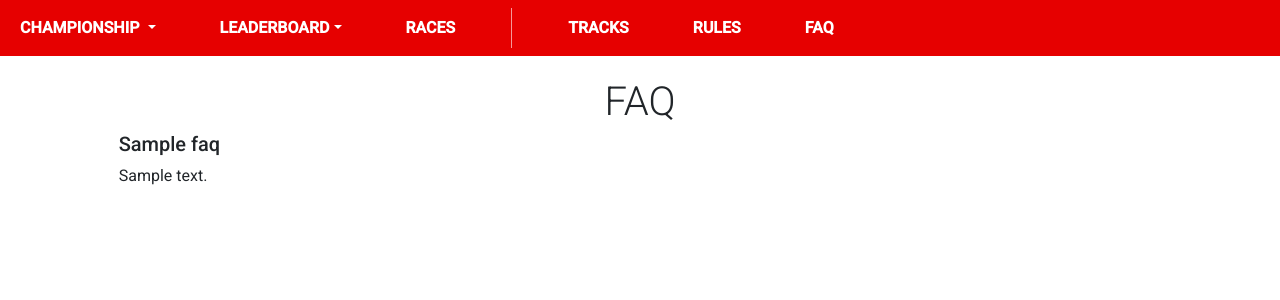
After one commit to Wadu436/formula1-championship, a Django app: page /faq/ in a window 1280 px wide. The commit adds this page. Shown: the top 300 px of the page. Run offline with Django 3.2, Linux system fonts and the light colour scheme; tables that the repository leaves empty hold one stand-in row (values such as "Sample post"); some libraries are stand-ins or nearby versions.

Commit message:
add FAQ page

```diff
--- a/app/leaderboard/admin.py
+++ b/app/leaderboard/admin.py
@@ -189,3 +189,8 @@ class RulesAdmin(ModelAdminWithoutRelatedEdits):
     list_display = ("name",)
     name = "Rules"
     inlines = [RuleEntryInline, ]
+
+@admin.register(models.FAQ, site=admin.site)
+class RulesAdmin(ModelAdminWithoutRelatedEdits):
+    list_display = ("question",)
+    name = "FAQ"
--- a/app/leaderboard/models.py
+++ b/app/leaderboard/models.py
@@ -484,3 +484,11 @@ class ConstructorMultiplier(models.Model):
 
     class Meta:
         ordering = ("championship", "constructor")
+
+class FAQ(models.Model):
+    order = models.IntegerField()
+    question = models.TextField()
+    answer = models.TextField()
+
+    class Meta:
+        ordering = ("order",)
--- a/app/leaderboard/templates/leaderboard/base.html
+++ b/app/leaderboard/templates/leaderboard/base.html
@@ -72,6 +72,9 @@
                     <li class="nav-item ms-5 minMarginTop">
                         <a class="nav-link" href="{% url 'rules' %}">Rules</a>
                     </li>
+                    <li class="nav-item ms-5 minMarginTop">
+                        <a class="nav-link" href="{% url 'faq' %}">FAQ</a>
+                    </li>
                 </ul>
             </div>
         </div>
--- /dev/null
+++ b/app/leaderboard/templates/leaderboard/faq.html
@@ -0,0 +1,30 @@
+{% extends "leaderboard/base.html" %}
+
+{% load leaderboard_extras %}
+{% load static %}
+
+
+{% block title %}FAQ{% endblock %}
+
+{% block content %}
+<div class="d-flex flex-column align-items-center mt-3 mx-0" style="width: 100%;">
+    <div class="align-middle fw-lighter fs-1">FAQ</div>
+    <div id="faq" class="col-10 container">
+        {% if faq %}
+        {% for qa in faq %}
+        {% if forloop.counter != 1 %}
+        <hr>
+        {% endif %}
+        <div class='mb-4'>
+            <div class='row h5'>
+                <div class='col'>{{qa.question}}</div>
+            </div>
+            <div class='col'>{{qa.answer|parse_markdown|safe}}</div>
+        </div>
+        {% endfor %}
+        {% else %}
+        <p class='fs-4' style="text-align: center;">Nothing to see here...</p>
+        {% endif %}
+    </div>
+</div>
+{% endblock %}
--- a/app/leaderboard/urls.py
+++ b/app/leaderboard/urls.py
@@ -50,11 +50,8 @@ urlpatterns = [
         views.rules,
         name="rules",
     ),
-    path(
-        "match_history/<int:race_id>/",
-        views.match_history,
-        name="match_history"
-    ),
+    path("match_history/<int:race_id>/", views.match_history, name="match_history"),
+    path("faq/", views.faq, name="faq"),
     path(
         "",
         views.latest_drivers_standings,
--- a/app/leaderboard/views.py
+++ b/app/leaderboard/views.py
@@ -5,7 +5,7 @@ from django.http import HttpResponse
 from django.shortcuts import redirect, render
 from django.urls import reverse
 
-from .models import Championship, Driver, Race, RuleChapter, Track
+from .models import FAQ, Championship, Driver, Race, RuleChapter, Track
 
 
 # API views
@@ -111,6 +111,12 @@ def rules(request):
     }
     return render(request, "leaderboard/rules.html", context=context)
 
+def faq(request):
+    context = {
+        "championships": Championship.objects.all(),
+        "faq": FAQ.objects.all(),
+    }
+    return render(request, "leaderboard/faq.html", context=context)
 
 # Latest redirect views
 def latest_drivers_standings(request):
```
Also changed, not shown: app/leaderboard/migrations/0037_faq.py (added).
